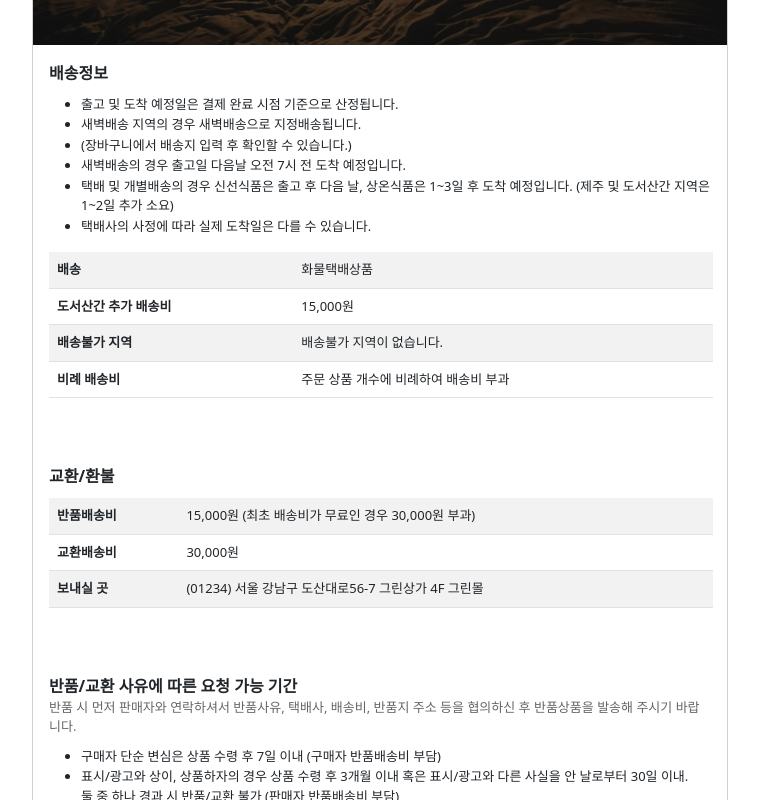
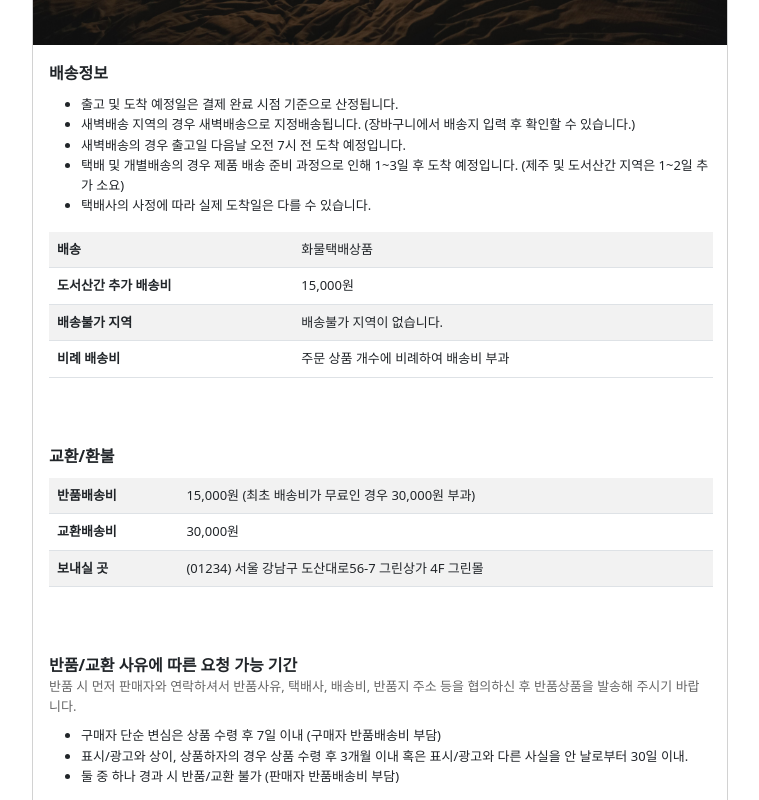
Before and after one commit to sangminem/green_mall, a React (Create React App) app: page /detail in a window 1280 px wide. Shown: the part 2360-3160 px from the top of the page, without its empty margins (260-1019 px from the left). Built offline with nearby package versions, Linux system fonts and the light colour scheme.

Commit message:
텍스트 수정

```diff
--- a/src/components/DetailInfo.js
+++ b/src/components/DetailInfo.js
@@ -11,10 +11,9 @@ const DetailInfo = () => {
                 <Col sm={12}>
                     <ul>
                         <li>출고 및 도착 예정일은 결제 완료 시점 기준으로 산정됩니다.</li>
-                        <li>새벽배송 지역의 경우 새벽배송으로 지정배송됩니다.</li>
-                        <li>(장바구니에서 배송지 입력 후 확인할 수 있습니다.)</li>
+                        <li>새벽배송 지역의 경우 새벽배송으로 지정배송됩니다. (장바구니에서 배송지 입력 후 확인할 수 있습니다.)</li>
                         <li>새벽배송의 경우 출고일 다음날 오전 7시 전 도착 예정입니다.</li>
-                        <li>택배 및 개별배송의 경우 신선식품은 출고 후 다음 날, 상온식품은 1~3일 후 도착 예정입니다. (제주 및 도서산간 지역은 1~2일 추가 소요)</li>
+                        <li>택배 및 개별배송의 경우 제품 배송 준비 과정으로 인해 1~3일 후 도착 예정입니다. (제주 및 도서산간 지역은 1~2일 추가 소요)</li>
                         <li>택배사의 사정에 따라 실제 도착일은 다를 수 있습니다.</li>
                     </ul>
                 </Col>
@@ -70,8 +69,8 @@ const DetailInfo = () => {
 
                     <ul>
                         <li>구매자 단순 변심은 상품 수령 후 7일 이내 (구매자 반품배송비 부담)</li>
-                        <li>표시/광고와 상이, 상품하자의 경우 상품 수령 후 3개월 이내 혹은 표시/광고와 다른 사실을 안 날로부터 30일 이내.<br />
-                        둘 중 하나 경과 시 반품/교환 불가 (판매자 반품배송비 부담)</li>
+                        <li>표시/광고와 상이, 상품하자의 경우 상품 수령 후 3개월 이내 혹은 표시/광고와 다른 사실을 안 날로부터 30일 이내.</li>
+                        <li>둘 중 하나 경과 시 반품/교환 불가 (판매자 반품배송비 부담)</li>
                     </ul>
                 </Col>
             </Row>
```
